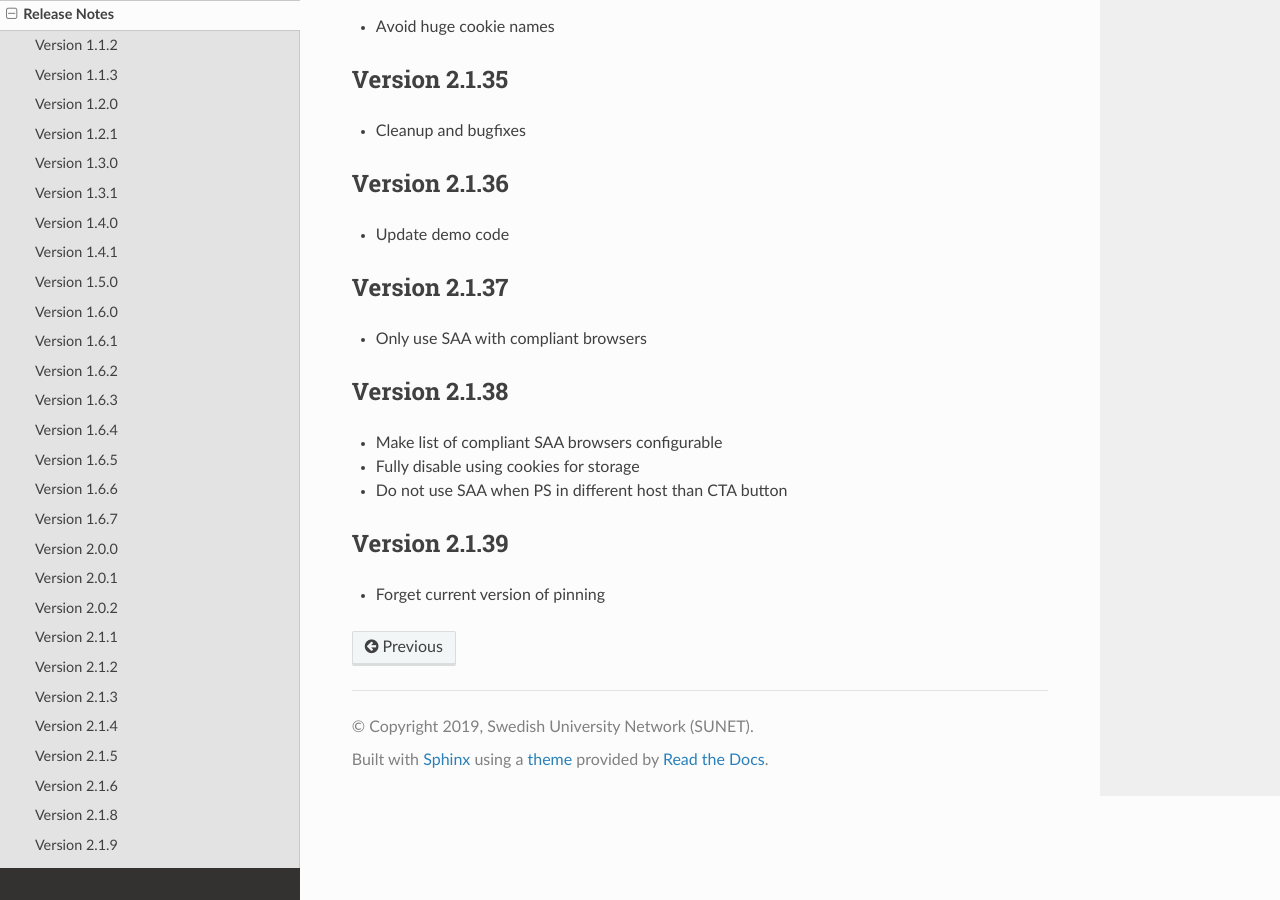
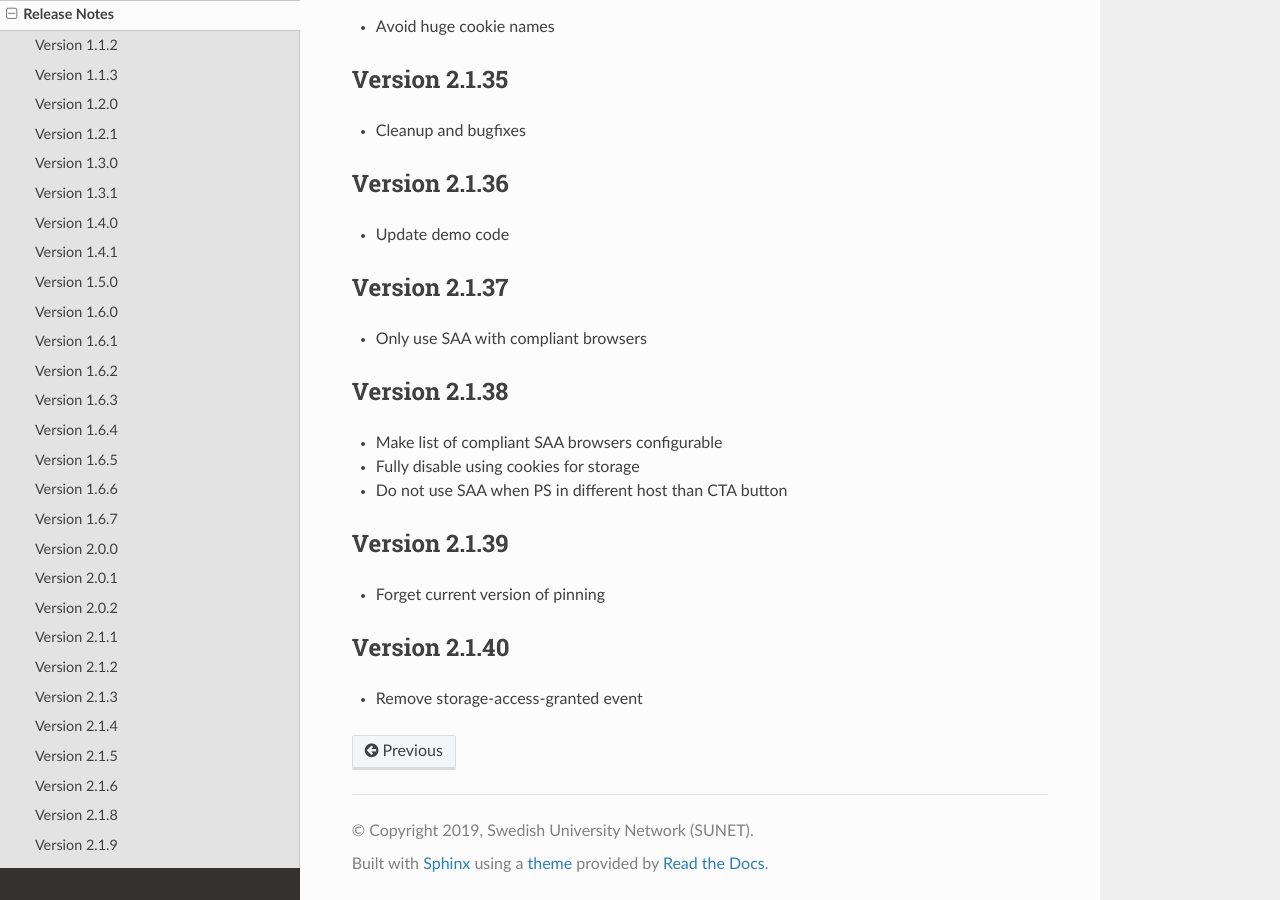
Before and after one commit to TheIdentitySelector/thiss-js, a Sphinx documentation site: the page built from docs/releasenotes.rst, in a window 1280 px wide and 900 px high, scrolled down 5273 px. Built offline with Sphinx 7.4.7 and the Read the Docs theme 3.1.0, drawn with Linux system fonts in a browser that asks for light colours.

Commit message:
bump version to 2.1.40

```diff
--- a/docs/conf.py
+++ b/docs/conf.py
@@ -26,7 +26,7 @@ author = u'Leif Johansson'
 # The short X.Y version
 version = u'2.1'
 # The full version, including alpha/beta/rc tags
-release = u'2.1.39'
+release = u'2.1.40'
 js_source_path = '../src'
 
 # -- General configuration ---------------------------------------------------
--- a/docs/releasenotes.rst
+++ b/docs/releasenotes.rst
@@ -273,3 +273,8 @@ Version 2.1.39
 --------------
 
 * Forget current version of pinning
+
+Version 2.1.40
+--------------
+
+* Remove storage-access-granted event
--- a/package.json
+++ b/package.json
@@ -1,6 +1,6 @@
 {
   "name": "@theidentityselector/thiss",
-  "version": "2.1.39",
+  "version": "2.1.40",
   "description": "The Identity Selector",
   "main": "index.js",
   "private": false,
@@ -68,7 +68,7 @@
     "@krakenjs/zoid": "^10.3.3",
     "@popperjs/core": "^2.11.8",
     "@snyk/protect": "^1.1292.4",
-    "@theidentityselector/thiss-ds": "^2.1.36",
+    "@theidentityselector/thiss-ds": "^2.1.40",
     "banana-i18n": "==2.3.3",
     "belter": "^1.0.190",
     "bootstrap-scss": "^5.3.3",
```
Also changed, not shown: 2 other files.
